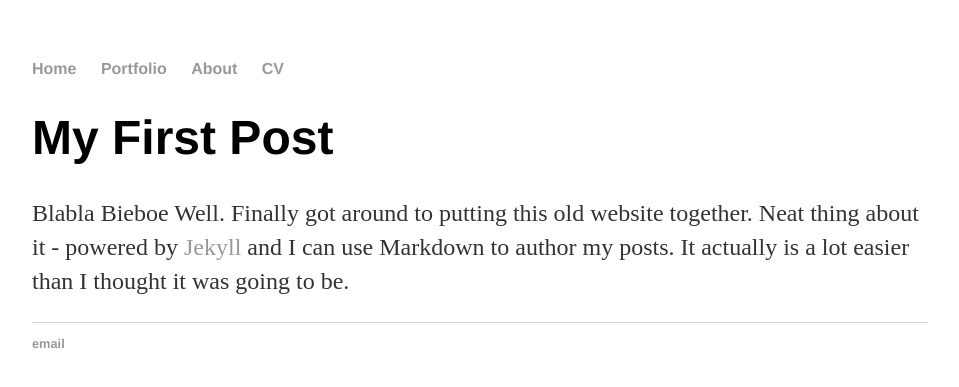
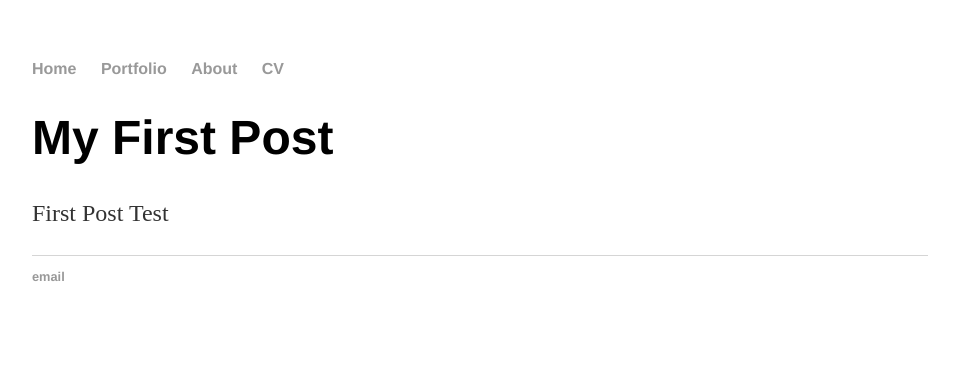
Before and after one commit to SanderHageman/sanderhageman.github.io, a Jekyll site: the page built from _posts/2017-10-12-my-first-post.md, in a window 1280 px wide. Shown: the top 387 px of the page, without its empty margins (160-1119 px from the left). Built offline with Jekyll 4.4.1, drawn with Linux system fonts in a browser that asks for light colours.

Commit message:
Update 2017-10-12-my-first-post.md

```diff
--- a/_posts/2017-10-12-my-first-post.md
+++ b/_posts/2017-10-12-my-first-post.md
@@ -6,5 +6,4 @@
 ---
 
 
-Blabla Bieboe
-Well. Finally got around to putting this old website together. Neat thing about it - powered by [Jekyll](http://jekyllrb.com) and I can use Markdown to author my posts. It actually is a lot easier than I thought it was going to be.
+First Post Test
```
